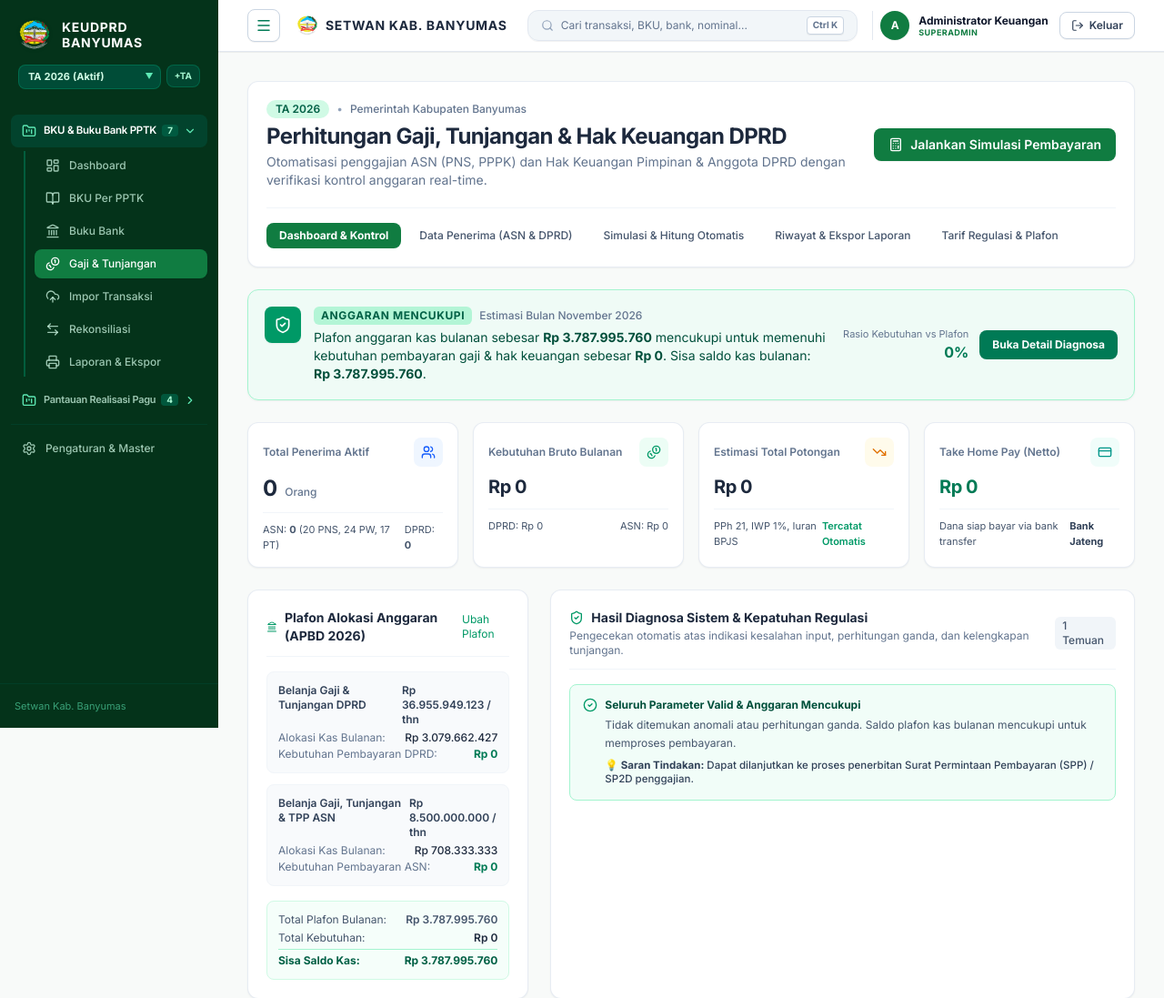
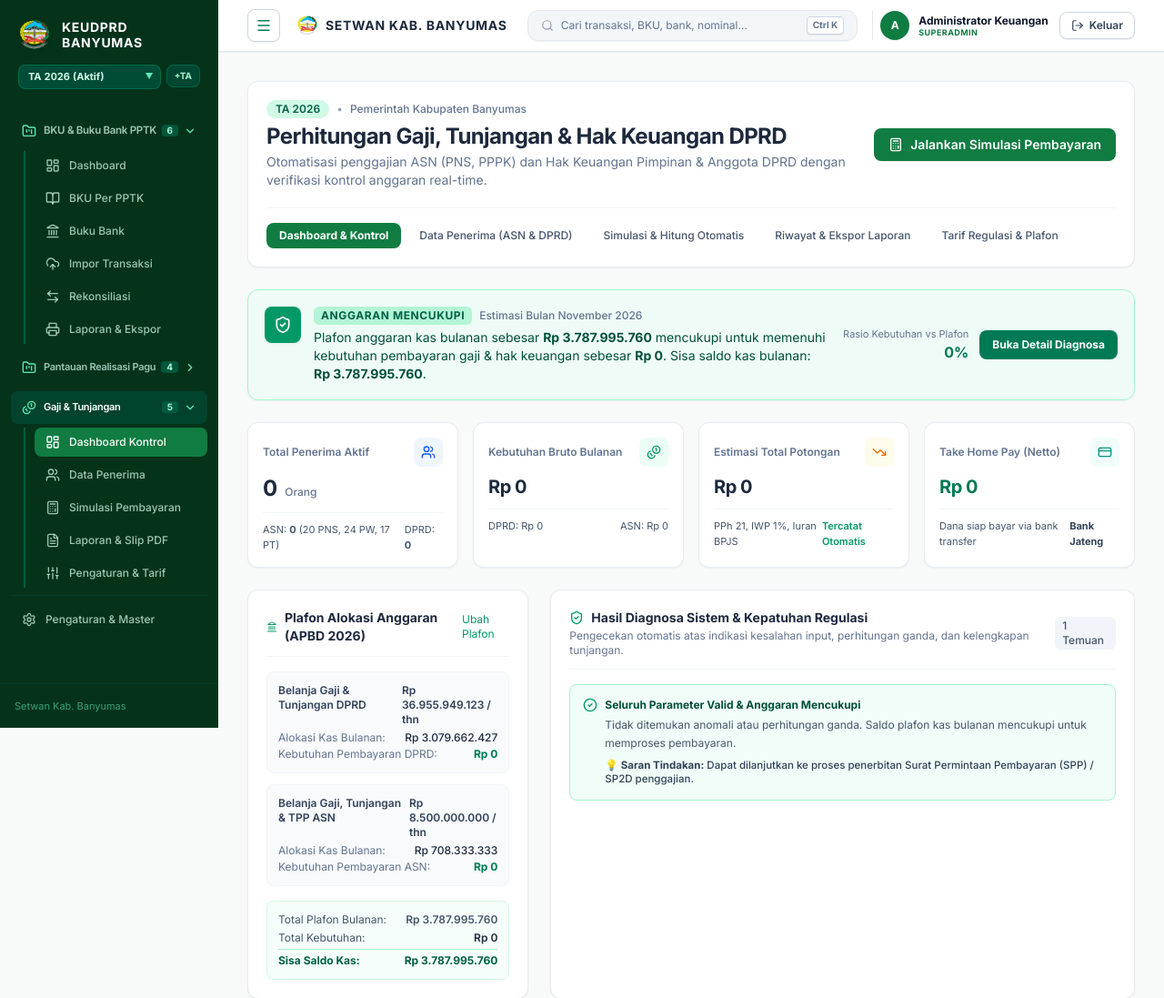
Before and after one commit to finadio/keudprd, a Laravel app: page /gaji in a window 1280 px wide. Shown: the top 1097 px of the page at 91% size. Run offline with Laravel 12, Linux system fonts and the light colour scheme; a user stored in the database is signed in; data comes from the database, SQL or seed files in the repository; data that the repository does not hold is empty; style sheets or scripts are compiled from the project's sources; parts of the project's set-up code (start-up, migrations or seed data) failed here and were passed over; some libraries are stand-ins or nearby versions.

Commit message:
feat(nav): separate Gaji & Tunjangan into dedicated sidebar accordion below Realisasi Pagu

```diff
--- a/resources/js/Layouts/AppLayout.vue
+++ b/resources/js/Layouts/AppLayout.vue
@@ -29,7 +29,11 @@ import {
     Receipt,
     FolderTree,
     FileSpreadsheet,
-    Coins
+    Coins,
+    Users,
+    Calculator,
+    FileText,
+    Sliders
 } from 'lucide-vue-next';
 
 const page = usePage();
@@ -84,7 +88,6 @@ const financeNavItems = computed(() => {
         { name: 'Dashboard', href: '/dashboard', routeName: 'dashboard', icon: LayoutDashboard },
         { name: 'BKU Per PPTK', href: '/bku', routeName: 'bku.*', icon: BookOpen },
         { name: 'Buku Bank', href: '/buku-bank', routeName: 'buku-bank.*', icon: Landmark },
-        { name: 'Gaji & Tunjangan', href: '/gaji', routeName: 'gaji.*', icon: Coins },
         { name: 'Impor Transaksi', href: '/impor', routeName: 'impor.*', icon: UploadCloud },
         { name: 'Rekonsiliasi', href: '/rekonsiliasi', routeName: 'rekonsiliasi.*', icon: ArrowLeftRight },
         { name: 'Laporan & Ekspor', href: '/laporan', routeName: 'laporan.*', icon: Printer },
@@ -107,6 +110,19 @@ const paguNavItems = computed(() => {
     ];
 });
 
+const gajiNavItems = computed(() => {
+    if (isPptkUser.value) {
+        return [];
+    }
+    return [
+        { name: 'Dashboard Kontrol', href: '/gaji', routeName: 'gaji.index', icon: LayoutDashboard },
+        { name: 'Data Penerima', href: '/gaji/penerima', routeName: 'gaji.penerima.*', icon: Users },
+        { name: 'Simulasi Pembayaran', href: '/gaji/simulasi', routeName: 'gaji.simulasi.*', icon: Calculator },
+        { name: 'Laporan & Slip PDF', href: '/gaji/laporan', routeName: 'gaji.laporan.*', icon: FileText },
+        { name: 'Pengaturan & Tarif', href: '/gaji/pengaturan', routeName: 'gaji.pengaturan.*', icon: Sliders },
+    ];
+});
+
 const generalNavItems = computed(() => {
     if (isPptkUser.value) {
         return [];
@@ -121,7 +137,6 @@ const isCurrentRoute = (pattern) => {
     if (pattern === 'dashboard' && currentUrl.startsWith('/dashboard')) return true;
     if (pattern === 'bku.*' && currentUrl.startsWith('/bku')) return true;
     if (pattern === 'buku-bank.*' && currentUrl.startsWith('/buku-bank')) return true;
-    if (pattern === 'gaji.*' && currentUrl.startsWith('/gaji')) return true;
     if (pattern === 'impor.*' && currentUrl.startsWith('/impor')) return true;
     if (pattern === 'rekonsiliasi.*' && currentUrl.startsWith('/rekonsiliasi')) return true;
     if (pattern === 'laporan.*' && currentUrl.startsWith('/laporan')) return true;
@@ -130,6 +145,12 @@ const isCurrentRoute = (pattern) => {
     if (pattern === 'pagu.activities' && currentUrl.startsWith('/pagu/subkegiatan')) return true;
     if (pattern === 'pagu.import' && currentUrl.startsWith('/pagu/impor')) return true;
     if (pattern === 'pagu.*' && currentUrl.startsWith('/pagu')) return true;
+    if (pattern === 'gaji.index' && (currentUrl === '/gaji' || currentUrl.startsWith('/gaji?'))) return true;
+    if (pattern === 'gaji.penerima.*' && currentUrl.startsWith('/gaji/penerima')) return true;
+    if (pattern === 'gaji.simulasi.*' && currentUrl.startsWith('/gaji/simulasi')) return true;
+    if (pattern === 'gaji.laporan.*' && currentUrl.startsWith('/gaji/laporan')) return true;
+    if (pattern === 'gaji.pengaturan.*' && currentUrl.startsWith('/gaji/pengaturan')) return true;
+    if (pattern === 'gaji.*' && currentUrl.startsWith('/gaji')) return true;
     if (pattern === 'pengaturan.*' && currentUrl.startsWith('/pengaturan')) return true;
     return false;
 };
@@ -138,7 +159,6 @@ const isFinanceRouteActive = computed(() => {
     return isCurrentRoute('dashboard') ||
         isCurrentRoute('bku.*') ||
         isCurrentRoute('buku-bank.*') ||
-        isCurrentRoute('gaji.*') ||
         isCurrentRoute('impor.*') ||
         isCurrentRoute('rekonsiliasi.*') ||
         isCurrentRoute('laporan.*');
@@ -146,6 +166,10 @@ const isFinanceRouteActive = computed(() => {
 
 const isPaguRouteActive = computed(() => {
     return isCurrentRoute('pagu.*');
+});
+
+const isGajiRouteActive = computed(() => {
+    return isCurrentRoute('gaji.*');
 });
 
 const getInitialFinanceAccordionState = () => {
@@ -164,8 +188,17 @@ const getInitialPaguAccordionState = () => {
     return saved !== null ? saved === 'true' : false;
 };
 
+const getInitialGajiAccordionState = () => {
+    if (typeof window === 'undefined') return true;
+    if (isPptkUser.value) return false;
+    if (isGajiRouteActive.value) return true;
+    const saved = localStorage.getItem('keudprd_gaji_acc_open');
+    return saved !== null ? saved === 'true' : true;
+};
+
 const isFinanceAccordionOpen = ref(getInitialFinanceAccordionState());
 const isPaguAccordionOpen = ref(getInitialPaguAccordionState());
+const isGajiAccordionOpen = ref(getInitialGajiAccordionState());
 
 const toggleFinanceAccordion = () => {
     isFinanceAccordionOpen.value = !isFinanceAccordionOpen.value;
@@ -178,6 +211,13 @@ const togglePaguAccordion = () => {
     isPaguAccordionOpen.value = !isPaguAccordionOpen.value;
     if (typeof window !== 'undefined') {
         localStorage.setItem('keudprd_pagu_acc_open', String(isPaguAccordionOpen.value));
+    }
+};
+
+const toggleGajiAccordion = () => {
+    isGajiAccordionOpen.value = !isGajiAccordionOpen.value;
+    if (typeof window !== 'undefined') {
+        localStorage.setItem('keudprd_gaji_acc_open', String(isGajiAccordionOpen.value));
     }
 };
 
@@ -195,6 +235,15 @@ watch(isPaguRouteActive, (active) => {
         isPaguAccordionOpen.value = true;
         if (typeof window !== 'undefined') {
             localStorage.setItem('keudprd_pagu_acc_open', 'true');
+        }
+    }
+}, { immediate: true });
+
+watch(isGajiRouteActive, (active) => {
+    if (active) {
+        isGajiAccordionOpen.value = true;
+        if (typeof window !== 'undefined') {
+            localStorage.setItem('keudprd_gaji_acc_open', 'true');
         }
     }
 }, { immediate: true });
@@ -462,6 +511,59 @@ const jumpToResult = (url) => {
                             </div>
                             <Link
                                 v-for="item in paguNavItems"
+                                :key="item.name"
+                                :href="item.href"
+                                @click="handleNavClick"
+                                :class="[
+                                    'flex items-center gap-2.5 px-3 py-2 rounded-lg font-medium transition-all whitespace-nowrap',
+                                    isCurrentRoute(item.routeName)
+                                        ? 'bg-[#107c41] text-white font-bold shadow-xs'
+                                        : 'text-emerald-100/75 hover:bg-emerald-900/40 hover:text-white'
+                                ]"
+                            >
+                                <component :is="item.icon" class="w-4 h-4 shrink-0" />
+                                <span>{{ item.name }}</span>
+                            </Link>
+                        </div>
+                    </div>
+
+                    <!-- Parent Accordion: Perhitungan Gaji & Tunjangan (Khusus Staf Keuangan) -->
+                    <div v-if="!isPptkUser" class="space-y-1">
+                        <button
+                            type="button"
+                            @click="toggleGajiAccordion"
+                            class="w-full flex items-center justify-between px-3 py-2.5 rounded-lg font-medium transition-all text-xs cursor-pointer select-none group"
+                            :class="[
+                                isGajiRouteActive
+                                    ? 'bg-emerald-900/60 text-white font-semibold'
+                                    : 'text-emerald-100/75 hover:bg-emerald-900/40 hover:text-white'
+                            ]"
+                            title="Klik untuk membuka / menutup menu navigasi Gaji & Tunjangan"
+                        >
+                            <div class="flex items-center gap-2 min-w-0">
+                                <Coins class="w-4 h-4 shrink-0 text-emerald-300 group-hover:text-white transition-colors" />
+                                <span class="truncate tracking-tight font-semibold text-[11px]" title="Gaji & Tunjangan">
+                                    Gaji & Tunjangan
+                                </span>
+                            </div>
+                            <div class="flex items-center gap-1.5 shrink-0">
+                                <span class="text-[10px] px-1.5 py-0.2 bg-emerald-800/80 text-emerald-200 rounded font-sans font-bold">
+                                    {{ gajiNavItems.length }}
+                                </span>
+                                <ChevronDown
+                                    class="w-3.5 h-3.5 text-emerald-300 transition-transform duration-200"
+                                    :class="{ '-rotate-90': !isGajiAccordionOpen }"
+                                />
+                            </div>
+                        </button>
+
+                        <!-- Accordion Submenu Links (Dashboard, Penerima, Simulasi, Laporan, Pengaturan) -->
+                        <div
+                            v-show="isGajiAccordionOpen"
+                            class="mt-1 space-y-1 pl-2.5 border-l-2 border-emerald-700/60 ml-3.5 transition-all"
+                        >
+                            <Link
+                                v-for="item in gajiNavItems"
                                 :key="item.name"
                                 :href="item.href"
                                 @click="handleNavClick"
```
